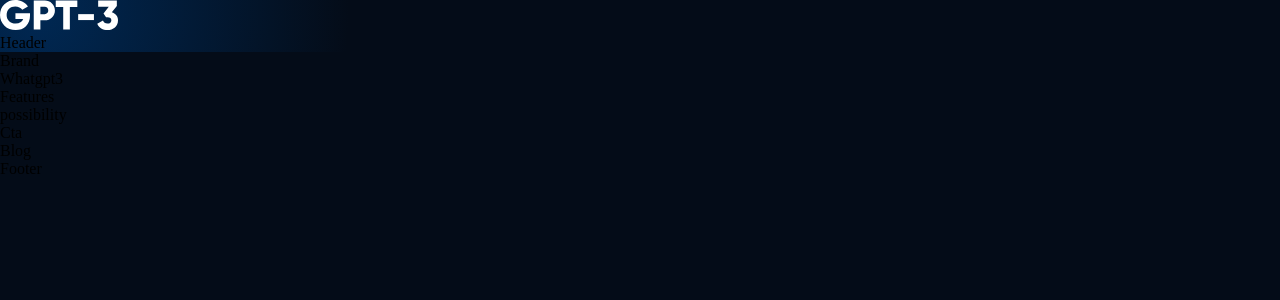
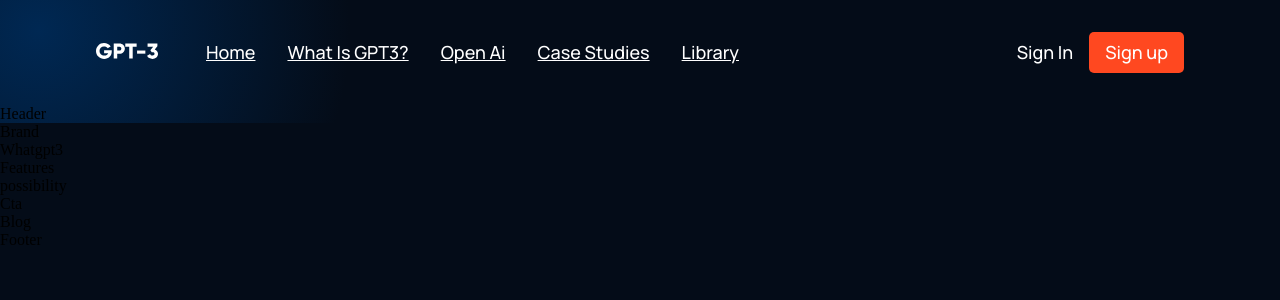
Before and after one commit to shaunvan119/gpt3-landing-page, a React (Create React App) app: page / in a window 1280 px wide. Shown: the top 300 px of the page. Built offline with nearby package versions, Linux system fonts and the light colour scheme.

Commit message:
navbar 90% complete

```diff
--- a/src/components/navbar/Navbar.jsx
+++ b/src/components/navbar/Navbar.jsx
@@ -7,11 +7,22 @@
   return (
     <div className="gpt3__navbar">
       <div className="gpt3__navbar-links">
-      <div className="gpt3__navbar-links_logo">
+        <div className="gpt3__navbar-links_logo">
         <img src={logo} alt="logo"/>
       </div>
-
+      <div className="gpt3__navbar-links_container">
+        <p><a href="#Home">Home</a></p>
+        <p><a href="#wgpt3">What is GPT3?</a></p>
+        <p><a href="#possibility">Open Ai</a></p>
+        <p><a href="#features">Case Studies</a></p>
+        <p><a href="#blog">Library</a></p>
       </div>
+      </div>
+      <div className="gpt3__navbar-sign">
+        <p>Sign in</p>
+        <button type="button">Sign up</button>
+      </div>
+      <div className="gpt3__navbar-menu"></div>
     </div>
   )
 }
--- a/src/components/navbar/navbar.css
+++ b/src/components/navbar/navbar.css
@@ -0,0 +1,65 @@
+.gpt3__navbar {
+    display: flex;
+    justify-content: space-between;
+    align-items: center;
+    padding: 2rem 6rem;
+
+
+}
+
+.gpt3__navbar-links {
+    flex: 1;
+    display: flex;
+    justify-content: flex-start;
+    align-items: center;
+}
+
+
+.gpt3__navbar-links_logo {
+    margin-right: 2rem;
+}
+
+.gpt3__navbar-links_logo img {
+    width: 62px;
+    height: 16px;
+}
+
+.gpt3__navbar-links_container {
+    display: flex;
+    flex-direction: row;
+}
+
+.gpt3__navbar-sign {
+    display: flex;
+    justify-content: flex-end;
+    align-items: center;
+}
+
+.gpt3__navbar-links_container p,
+.gpt3__navbar-sign p,
+.gpt3__menu_container p  {
+    color: #fff;
+    font-family: var(--font-family);
+    font-weight: 500;
+    font-size: 18px;
+    line-height: 25px;
+    text-transform: capitalize;
+    margin: 0 1rem;
+    cursor: pointer;
+}
+
+
+.gpt3__navbar-sign button,
+.gpt3__navbar-menu_container button{
+    padding: 0.5rem 1rem;
+    color: #fff;
+    background: #ff4820;
+    font-family: var(--font-family);
+    font-weight: 500;
+    border-radius: 5px;
+    font-size: 18px;
+    line-height: 25px;
+    border: none;
+    outline: none;
+    cursor: pointer;
+}
```
